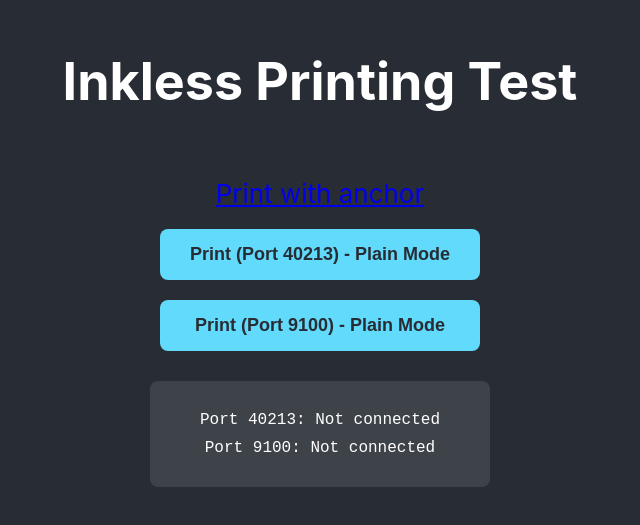
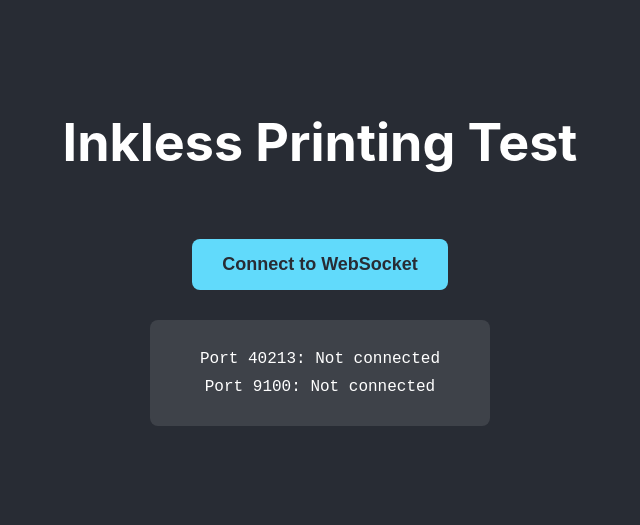
Before and after one commit to marioRLeyva1/inkless-printing-test, a React (Create React App) app: page / in a window 1280 px wide. Shown: the part 149-674 px from the top of the page, without its empty margins (320-960 px from the left). Built offline with nearby package versions, Linux system fonts and the light colour scheme.

Commit message:
fix: ya jaló XD

```diff
--- a/src/App.tsx
+++ b/src/App.tsx
@@ -1,4 +1,4 @@
-import React, { useEffect, useState } from 'react';
+import React, { useState } from 'react';
 import './App.css';
 import InstallPrompt from './components/InstallPrompt';
 import { buildMessage } from './utils/message';
@@ -12,9 +12,21 @@ function App() {
   const messageToPrint = buildMessage(message);
   console.log("Message to print: " + messageToPrint);
 
-  useEffect(() => {
-    //console.log("Message to print: " + messageToPrint);
-  }, [])
+  const connectToWebsocket = () => {
+    try {
+      const ws = new WebSocket("wss://s15025.blr1.piesocket.com/v3/1?api_key=fSMfmoPLnW4Rt6L02b1jxFI1HrFK9jgVl42cn0Wq&notify_self=1")
+      onWebSocketOpen(ws);
+    } catch (error) {
+      console.error("Error connecting to WebSocket: ", error);
+    }
+  }
+
+  const onWebSocketOpen = (ws: WebSocket) => {
+   ws.onopen = () => {
+    //alert(`Connected to WebSocket: ${ws.url}`);
+    ws.send(JSON.stringify({ status: true, message: "browser connected" }))
+   }
+  }
 
   const connectAndSendMessage = (port: string) => {
     // Check if already connected
@@ -75,22 +87,13 @@ function App() {
         <h1>Inkless Printing Test</h1>
         <div className="button-container">
 
-          <a href="intent:Esta es una prueba#Intent;scheme=rawbt;package=ru.a402d.rawbtprinter;end;">
-            Print with anchor
-          </a>
-
           <button
             className="printer-button"
-            onClick={() => connectAndSendMessage('40213')}
+            onClick={() => connectToWebsocket()}
           >
-            Print (Port 40213) - Plain Mode
+            Connect to WebSocket
           </button>
-          <button
-            className="printer-button"
-            onClick={() => connectAndSendMessage('9100')}
-          >
-            Print (Port 9100) - Plain Mode
-          </button>
+
         </div>
         <div className="status-container">
           <p>Port 40213: {wsStatus['40213'] || 'Not connected'}</p>
```
